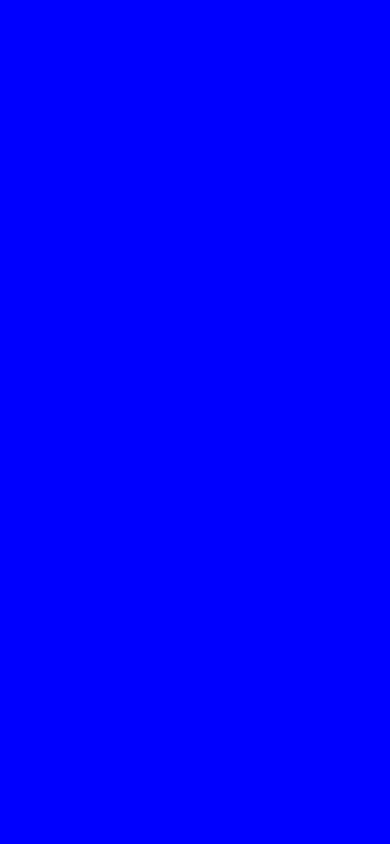
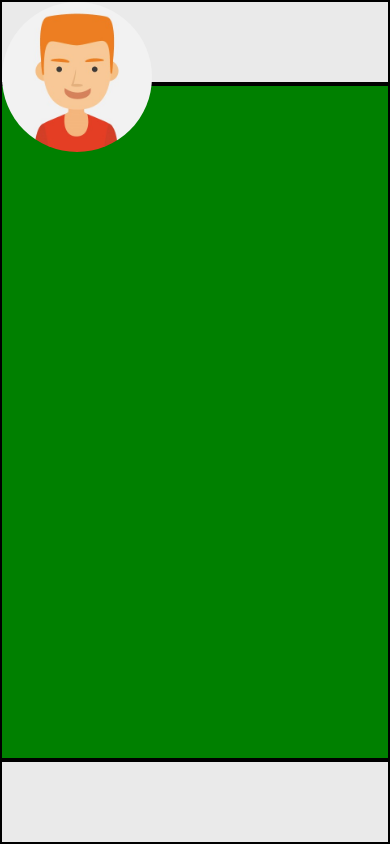
Before and after one commit to angelofaoldi/html-css-boolzapp, a plain HTML site: page index.html in a window 390 px wide. Drawn offline with Linux system fonts and the light colour scheme.

Commit message:
[ADD] mobile header #1

```diff
--- a/css/style.css
+++ b/css/style.css
@@ -21,20 +21,63 @@ body {
     /*con  il flex andremo poi ad inserire un container centrato (margin: auto) per la modalità desktop*/
 }
 
+
+.nav {
+    display: none;
+}
+
+
 .container {
     background-color: blue;
     height: 100%;
     width: 100%;
 }
 
-.nav {
-    display: none;
+.avatar-mobile {
+    display: flex;
+    /*height: 100% ? */
+
 }
+
+#av1 {
+    height: 150px;
+    /* height 80% ? */
+    border-radius: 50%;
+    margin: auto 0;
+}
+
+
+/**********************************
+************ UTILITIES ************
+***********************************/
+
+.h10m {
+    height: 10%;
+    background-color: #eaeaea;
+
+}
+
+.h80m {
+    height: 80%;
+    background-color: green;
+}
+
+.h90m {
+    height: 90%;
+    background-color: lightblue;
+}
+
+.bor {
+    border: 2px solid black;
+}
+
 
 
 /**********************************
 ********* MEDIA QUERIES ***********
 ***********************************/
+
+
 
 /************ MOBILE **************/
 
@@ -42,8 +85,6 @@ body {
 
 
 }
-
-
 
 /************ TABLET **************/
 
@@ -77,6 +118,9 @@ body {
         margin: auto 0 auto 5%;
     }
 
+        /* qui ho fatto un calcolo matematico di percentuali
+        tra .nav e .container. vedo che il layout funziona
+        comunque, almeno adesso, almeno visivamente*/
 
     .container {
         width: 55%;
--- a/index.html
+++ b/index.html
@@ -11,11 +11,34 @@
 
     <!-- TABLET: barra sinistra icone contatti: display:none in modalità MOBILE -->
     <!-- TABLET body width = 10% .nav + 90% .container -->
-    <div class="nav">
+    <div class="nav bor">
+        <header class="mobile h10m bor">
+
+        </header>
+
+        <main class="mobile h90m bor">
+
+        </main>
 
     </div>
 
+    <!-- MOBILE LAYOUT-->
     <div class="container">
+
+        <header class="mobile h10m bor">
+            <!-- nome utente MICHELE + ultimo accesso oggi alle 16:26 -->
+            <div class="avatar-mobile">
+                <img src="./img/avatar_1.jpg" alt="avatar1" id="av1">
+            </div>
+        </header>
+
+        <main class="mobile h80m bor">
+            <!-- spazio di messaggistica -->
+        </main>
+
+        <footer class="mobile h10m bor">
+            <!-- text area: typing Scrivi un messaggio -->
+        </footer>
 
     </div>
 
```
